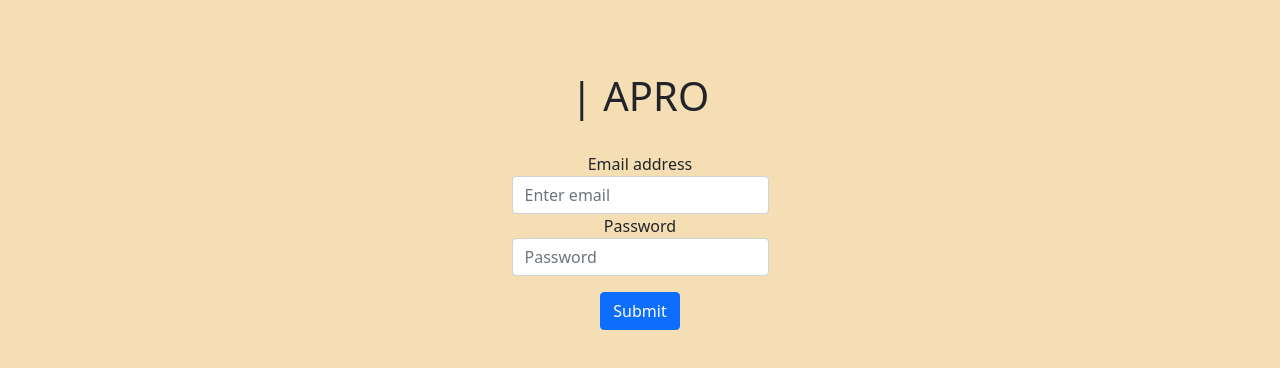
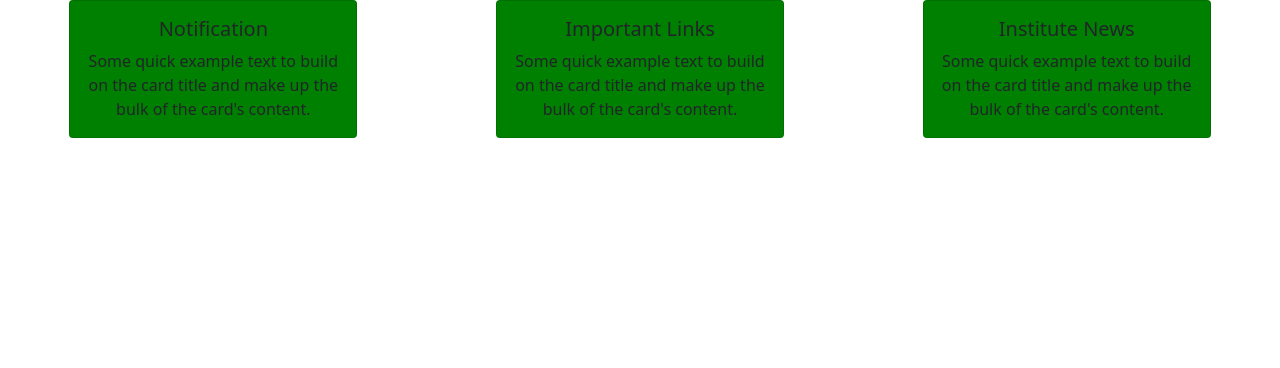
Before and after one commit to jahnavi0926/frontend, a React (Create React App) app in the folder my-arpo/: page / in a window 1280 px wide. Shown: the top 368 px of the page. Built offline with nearby package versions, Linux system fonts and the light colour scheme.

Commit message:
all changes

```diff
--- a/my-arpo/src/App.js
+++ b/my-arpo/src/App.js
@@ -1,11 +1,12 @@
-import logo from './logo.svg';
 import './App.css';
 import LoginPage from './pages/LoginPage';
+import StudentDashboard from './pages/StudentDashboard';
 
 function App() {
   return (
     <div className="App ">
-      <LoginPage />
+      {/* <LoginPage /> */}
+      <StudentDashboard />
     </div>
   );
 }
--- /dev/null
+++ b/my-arpo/src/components/Card.js
@@ -0,0 +1,29 @@
+import React, { Component } from 'react'
+
+export default class Card extends Component {
+
+    constructor(props) {
+      super(props)
+
+      this.state = {
+
+      }
+    }
+    render() {
+        return (
+            <div className="card" style={{ width: "18rem",backgroundColor:"green" }}>
+
+                <div className="card-body">
+
+                    <h5 className="card-title">{this.props.title}</h5>
+                    <p className="card-text">
+                        {this.props.desc}
+                    </p>
+
+                </div>
+
+            </div>
+
+        )
+    }
+}
--- a/my-arpo/src/pages/LoginPage.js
+++ b/my-arpo/src/pages/LoginPage.js
@@ -1,6 +1,18 @@
 import React, { Component } from 'react'
 
 export class LoginPage extends Component {
+
+  constructor(props) {
+    super(props)
+
+    this.state = {
+       userName : "",
+       password : "",
+    }
+  }
+
+
+
   render() {
     return (
       <div className='d-flex flex-column align-items-center bg-log pt-5'>
@@ -13,14 +25,15 @@ export class LoginPage extends Component {
 
           <div>
 
-            <form>
+            <form onSubmit={(e)=>{e.preventDefault()}}>
               <div className="form-group">
                 <label htmlFor="exampleInputEmail1">Email address</label>
                 <input
-                  type="email"
+                  type="text"
                   className="form-control"
                   id="exampleInputEmail1"
                   placeholder="Enter email"
+                  onChange={(e)=>{this.setState({userName:e.target.value})}}
                 />
               </div>
               <div className="form-group">
@@ -30,6 +43,7 @@ export class LoginPage extends Component {
                   className="form-control"
                   id="exampleInputPassword1"
                   placeholder="Password"
+                  onChange={(e)=>{this.setState({password:e.target.value})}}
                 />
               </div>
               <button type="submit" className="btn btn-primary mt-3 btn-large">
--- /dev/null
+++ b/my-arpo/src/pages/StudentDashboard.js
@@ -0,0 +1,45 @@
+import React, { Component } from 'react'
+import Card from '../components/Card'
+
+export default class StudentDashboard extends Component {
+
+    constructor(props) {
+      super(props)
+
+      this.state = {
+         studentCards : [
+             {
+                title : "Notification",
+                desc : "Some quick example text to build on the card title and make up the bulk of the card's content."
+
+             },
+             {
+                title : "Important Links",
+                desc : "Some quick example text to build on the card title and make up the bulk of the card's content."
+             },
+             {
+                title : "Institute News",
+                desc : "Some quick example text to build on the card title and make up the bulk of the card's content."
+             },
+        ],
+      }
+    }
+
+    render() {
+        return (
+
+            <div>
+
+                <div className='d-flex justify-content-around'>
+                    {
+                        this.state.studentCards.map((data,id) => (
+                            <Card title={data.title} desc={data.desc} key={id}/>
+                        ))
+                    }
+                </div>
+
+            </div>
+
+        )
+    }
+}
```
